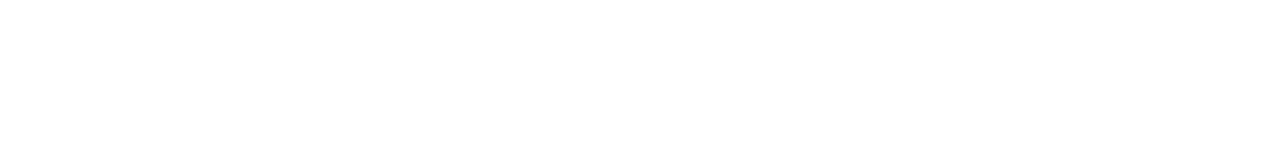
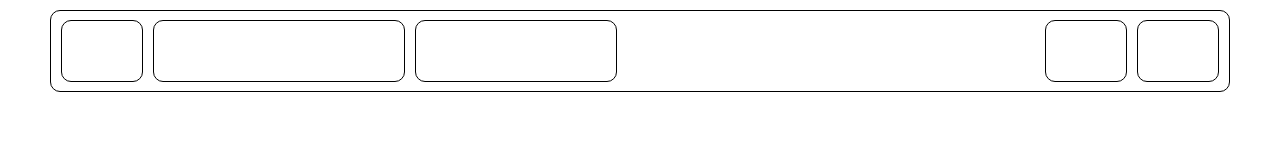
Before and after one commit to dilyorkhon-js-dev/ProjectX, a plain HTML site: page index.html in a window 1280 px wide. Drawn offline with Linux system fonts and the light colour scheme.

Commit message:
update all files

```diff
--- a/index.html
+++ b/index.html
@@ -4,10 +4,28 @@
     <meta charset="UTF-8" />
     <meta name="viewport" content="width=device-width, initial-scale=1.0" />
     <link rel="stylesheet" href="./style.css" />
-    <title>Document</title>
+    <title>UrbanPulse</title>
   </head>
   <body>
-    <img src="" alt="" />
+    <main>
+      <div class="wrapper">
+        <div class="container">
+          <header>
+            <nav>
+              <div class="first_section">
+                <div class="items item1"></div>
+                <div class="items item2"></div>
+                <div class="items item3"></div>
+              </div>
+              <div class="second_section">
+                <div class="second_items second_items1"></div>
+                <div class="second_items second_items2"></div>
+              </div>
+            </nav>
+          </header>
+        </div>
+      </div>
+    </main>
   </body>
   <script src="./app.js"></script>
 </html>
--- a/style.css
+++ b/style.css
@@ -0,0 +1,60 @@
+* {
+  padding: 0;
+  margin: 0;
+}
+.container {
+  width: 1200px;
+  margin: 0 auto;
+  padding: 0 10px;
+}
+header {
+  height: 80px;
+  margin: 10px;
+  border: solid 1px black;
+  border-radius: 10px;
+  display: flex;
+  align-items: center;
+}
+nav {
+  width: 100%;
+  display: flex;
+  justify-content: center;
+  justify-content: space-between;
+  align-items: center;
+}
+.first_section {
+  display: flex;
+}
+.items {
+  border: solid 1px black;
+  margin-left: 10px;
+  border-radius: 10px;
+}
+.item1 {
+  width: 80px;
+  height: 60px;
+}
+.item2 {
+  width: 250px;
+  height: 60px;
+}
+.item3 {
+  width: 200px;
+  height: 60px;
+}
+.second_section {
+  display: flex;
+}
+.second_items {
+  border: solid 1px black;
+  margin-right: 10px;
+  border-radius: 10px;
+}
+.second_items1 {
+  width: 80px;
+  height: 60px;
+}
+.second_items2 {
+  height: 60px;
+  width: 80px;
+}
```
